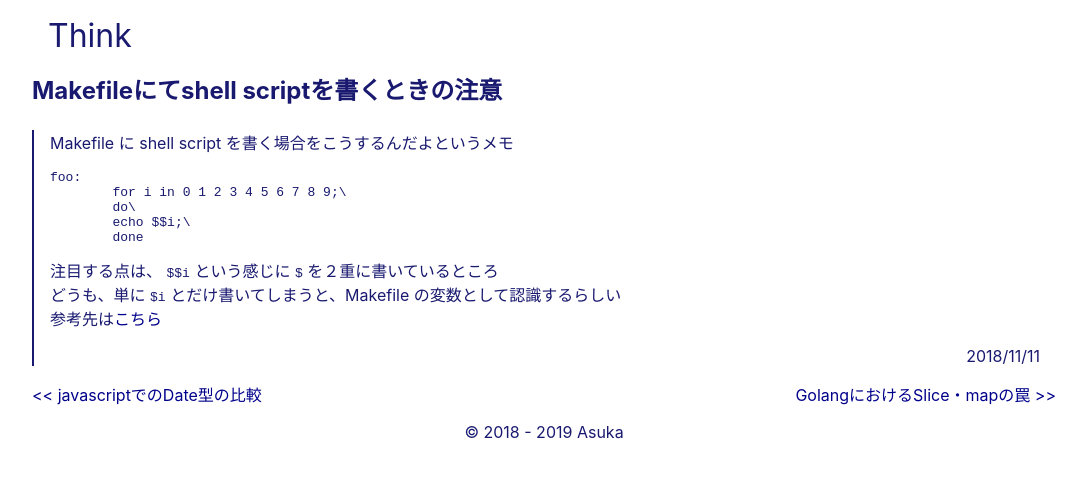
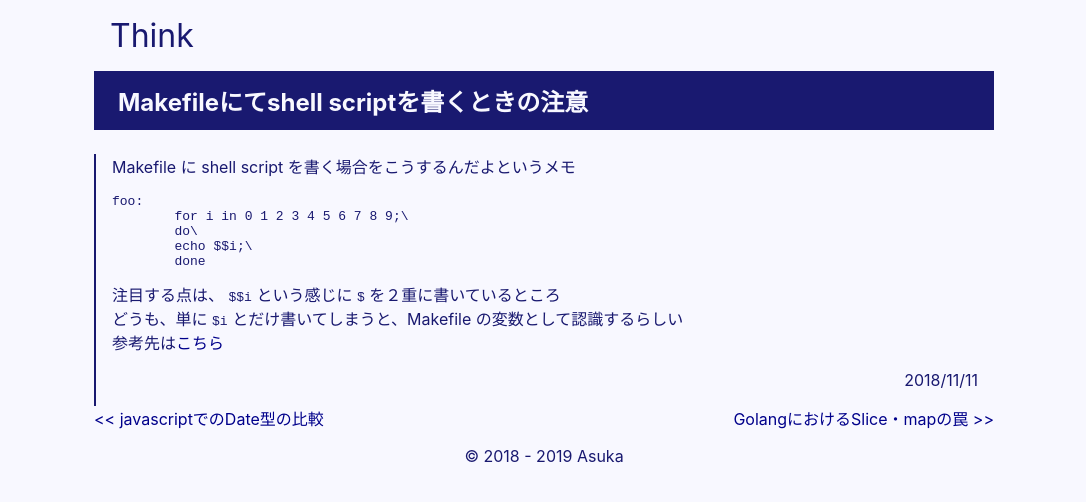
Before and after one commit to a-skua/a-skua.github.io, a Jekyll site: the page built from _posts/2018-11-11-makefile.md, in a window 1280 px wide. Shown: the top 502 px of the page, without its empty margins (96-1182 px from the left). Built offline with Jekyll 4.4.1, drawn with Linux system fonts in a browser that asks for light colours.

Commit message:
Fix styles

```diff
--- a/_scss/base.scss
+++ b/_scss/base.scss
@@ -17,11 +17,11 @@
   body {
     margin: 0;
     padding: 0;
-    background-color: white;
+    background-color: ghostwhite;
   }
   .container {
     margin: 0 auto;
-    max-width: 1024px;
+    max-width: 900px;
   }
   footer {
     text-align: center;
@@ -51,12 +51,19 @@
       text-decoration: none;
     }
   }
+  .page-title {
+    display: block;
+    padding: 0.5em 1em;
+    background-color: midnightblue;
+    color: ghostwhite;
+  }
 
   .article {
     padding: 0 1em;
     border-style: solid;
     border-color: inherit;
     border-width: 0 0 0 2px;
+    overflow: hidden;
   }
   .article-link {
     color: midnightblue;
@@ -64,7 +71,7 @@
       text-decoration: underline;
     }
     & > p {
-      color: grey;
+      color: steelblue;
     }
     &:hover {
       color: inherit;
--- a/index.html
+++ b/index.html
@@ -3,7 +3,7 @@ layout: default
 title: Article List
 ---
 <article>
-  <h1>{{ page.title }}</h1>
+  <h1 class="page-title">{{ page.title }}</h1>
   {% for post in paginator.posts %}<a href="{{ site.url }}{{ post.url }}">
     <section class="article article-link">
       <h2>{{ post.title }}</h2>
@@ -11,6 +11,7 @@ title: Article List
       <p class="date">{{ post.date | date: "%Y-%m-%d" }}</p>
     </section>
   </a>{% endfor %}
+
   <ul class="paginator">
     <li class="item left">
       {% if paginator.previous_page %}<a href="{{ site.url }}{{ paginator.previous_page_path }}">
```
